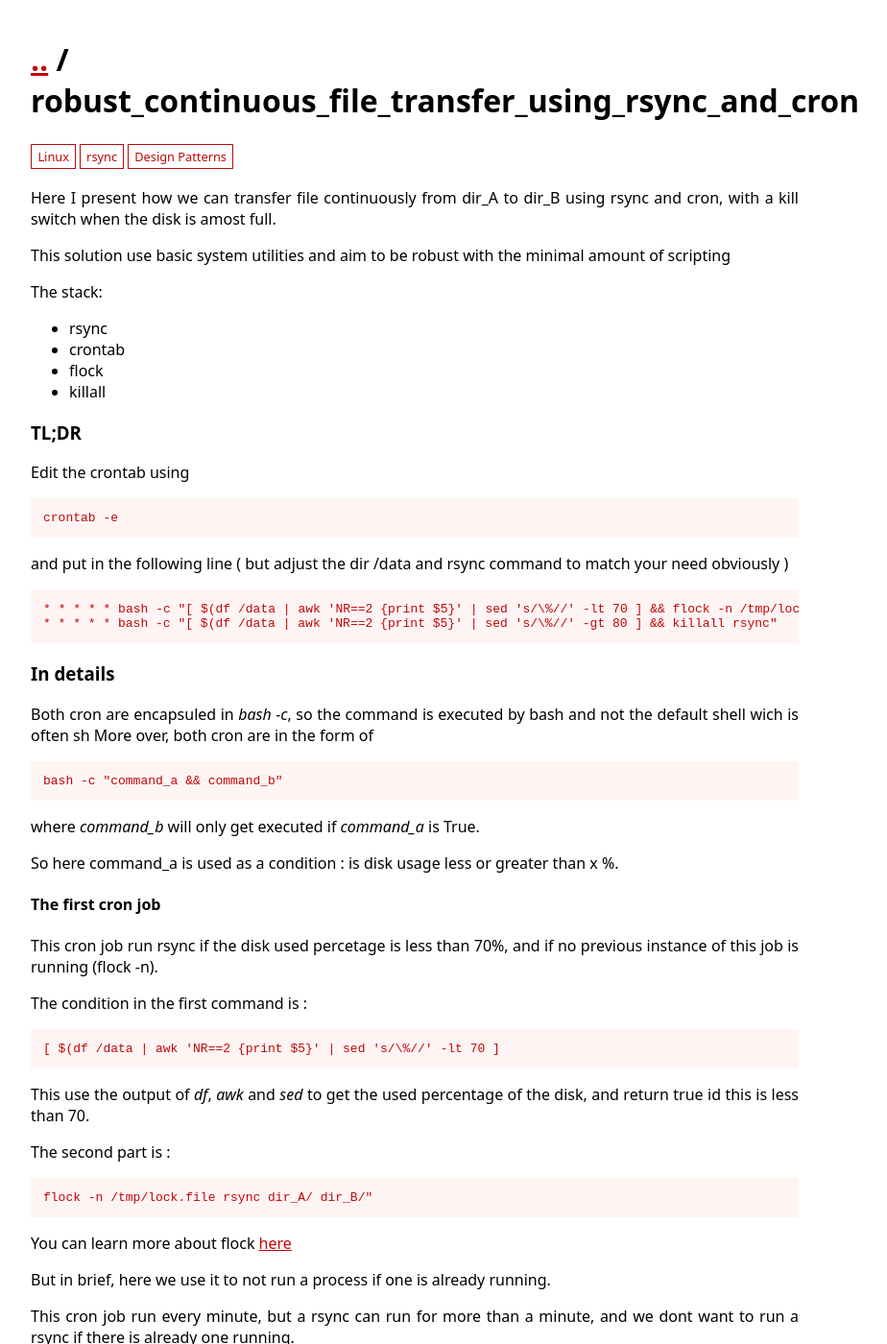
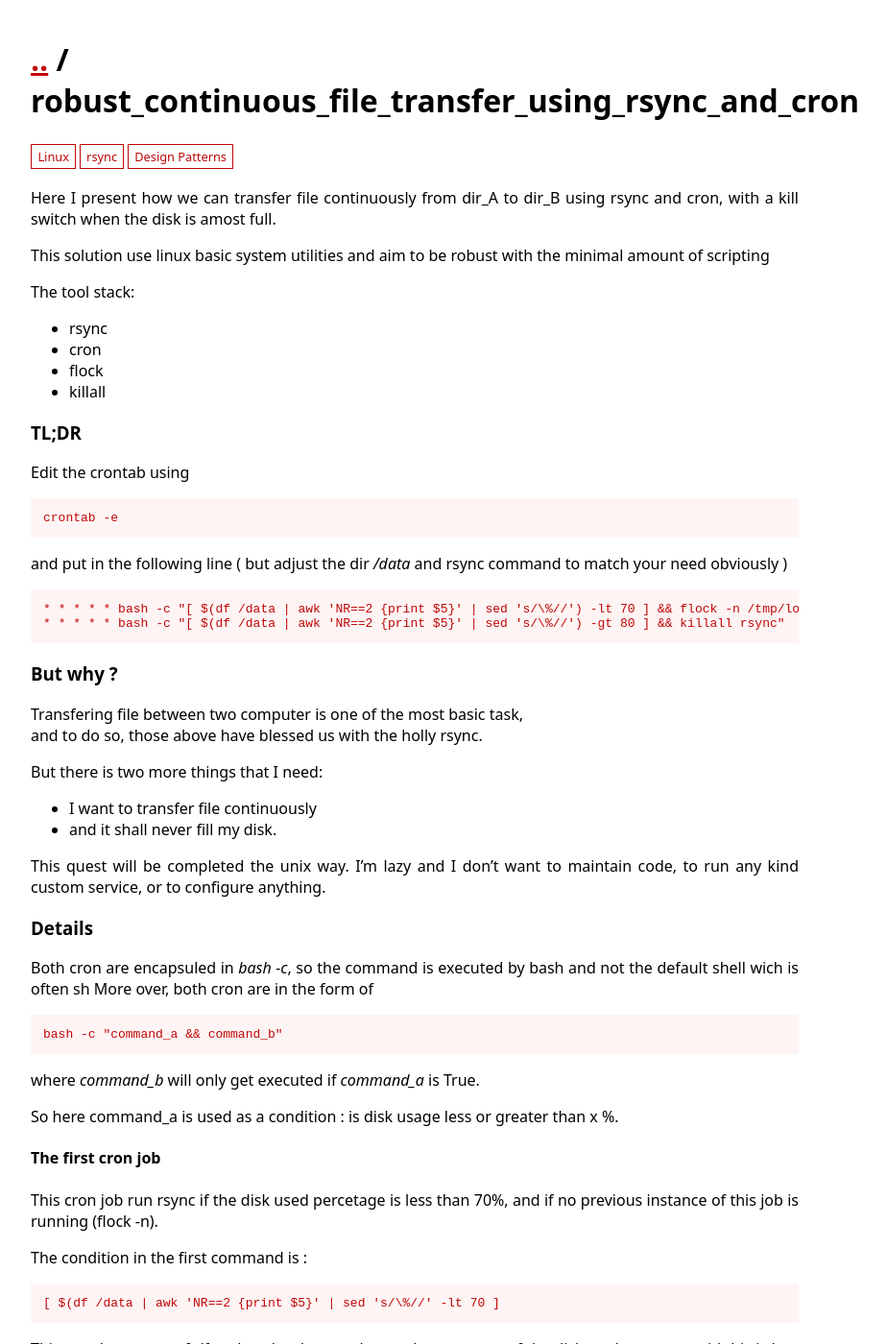
Before and after one commit to NicolasBourhis/notebook, a Jekyll site: the page built from _gtfobins/robust_continuous_file_transfer_using_rsync_and_cron.md, in a window 1280 px wide and 1400 px high. Shown: the whole window at 96% size, without its empty margins (208-1132 px from the left). Built offline with Jekyll 4.4.1, drawn with Linux system fonts in a browser that asks for light colours; some of the changed text lies outside the part shown.

Commit message:
Update robust_continuous_file_transfer_using_rsync_and_cron.md

````diff
--- a/_gtfobins/robust_continuous_file_transfer_using_rsync_and_cron.md
+++ b/_gtfobins/robust_continuous_file_transfer_using_rsync_and_cron.md
@@ -8,12 +8,12 @@ tags:
 Here I present how we can transfer file continuously from dir_A to dir_B using rsync and cron,
 with a kill switch when the disk is amost full.
 
-This solution use basic system utilities and aim to be robust with the minimal amount of scripting
+This solution use linux basic system utilities and aim to be robust with the minimal amount of scripting
 
-The stack:
+The tool stack:
 
   *  rsync
-  *  crontab
+  *  cron
   *  flock
   *  killall
 
@@ -22,14 +22,25 @@ Edit the crontab using
 ```
 crontab -e
 ```
-and put in the following line ( but adjust the dir /data and rsync command to match your need obviously )
+and put in the following line ( but adjust the dir */data* and rsync command to match your need obviously )
 ```bash
-* * * * * bash -c "[ $(df /data | awk 'NR==2 {print $5}' | sed 's/\%//' -lt 70 ] && flock -n /tmp/lock.file rsync dir_A/ dir_B/"
-* * * * * bash -c "[ $(df /data | awk 'NR==2 {print $5}' | sed 's/\%//' -gt 80 ] && killall rsync"
+* * * * * bash -c "[ $(df /data | awk 'NR==2 {print $5}' | sed 's/\%//') -lt 70 ] && flock -n /tmp/lock.file rsync dir_A/ dir_B/"
+* * * * * bash -c "[ $(df /data | awk 'NR==2 {print $5}' | sed 's/\%//') -gt 80 ] && killall rsync"
 ```
 
+### But why ?
 
-### In details
+Transfering file between two computer is one of the most basic task,<br>
+and to do so, those above have blessed us with the holly rsync.
+
+But there is two more things that I need:
+  * I want to transfer file continuously
+  * and it shall never fill my disk.
+
+This quest will be completed the unix way.
+I'm lazy and I don't want to maintain code, to run any kind custom service, or to configure anything.
+
+### Details
 
 Both cron are encapsuled in *bash -c*, so the command is executed by bash and not the default shell wich is often sh
 More over, both cron are in the form of
@@ -68,7 +79,7 @@ By using *flock -n /tmp/file.lock*, the rsync will not be run if a previous cron
 
 The second command is here to kill all rsync if the disk usage exeed a certain amount.
 ```
-bash -c "[ $(df /data | awk 'NR==2 {print $5}' | sed 's/\%//' -gt 80 ] && killall rsync
+bash -c "[ $(df /data | awk 'NR==2 {print $5}' | sed 's/\%//') -gt 80 ] && killall rsync
 ```
 The condition is:
 ```
````
